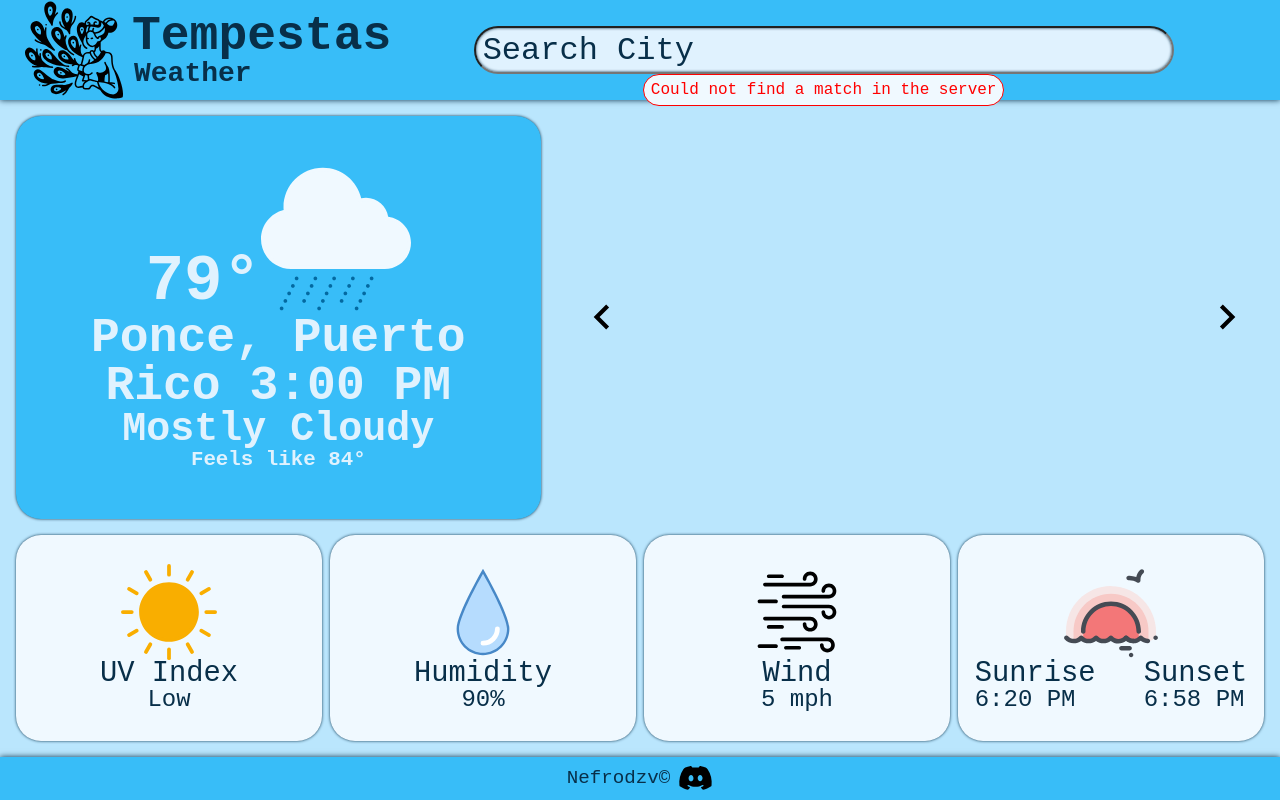
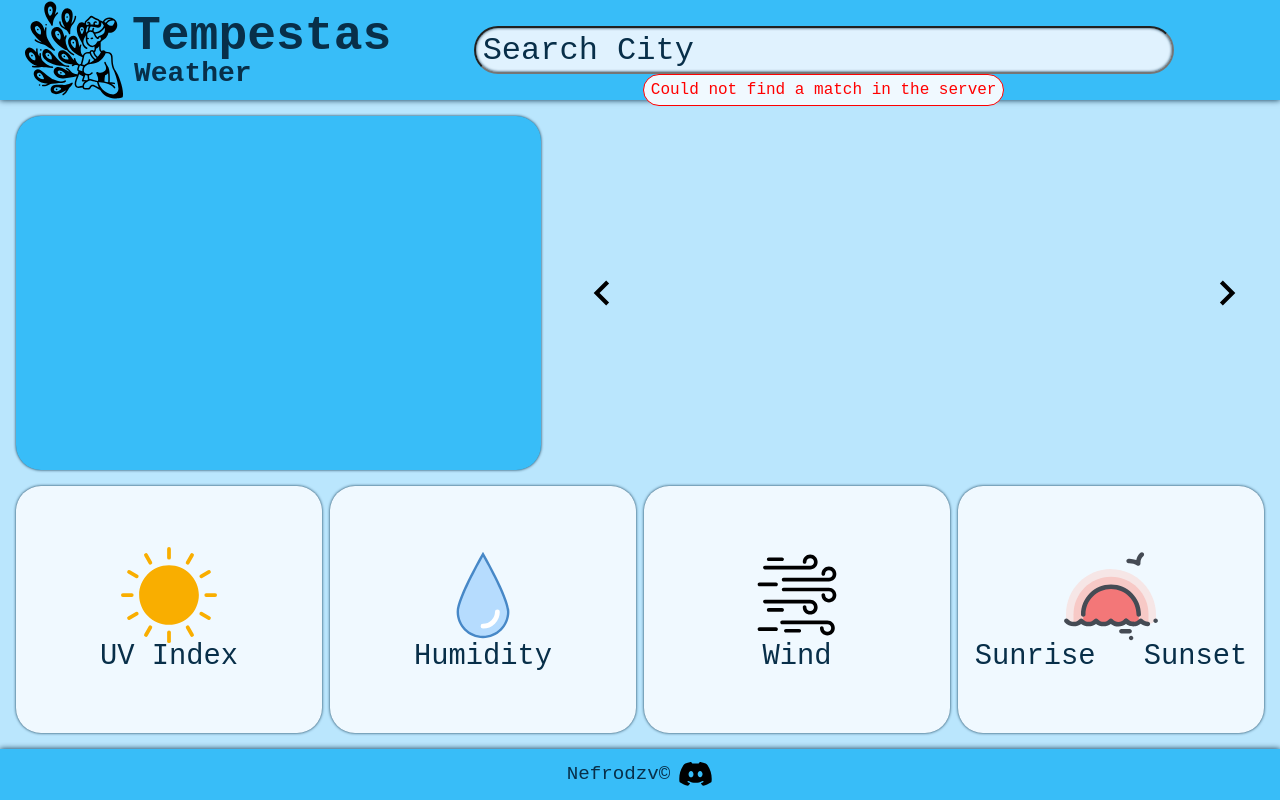
Before and after one commit to NefrodzV/tempestas-weather, a website built with webpack: page dist/index.html in a window 1280 px wide. Built offline with nearby package versions, Linux system fonts and the light colour scheme; no server answers.

Commit message:
Deleted the dummy data in html

```diff
--- a/dist/index.html
+++ b/dist/index.html
@@ -9,11 +9,23 @@
     <script src="main.js" defer></script>
     <header>
       <div class="logo">
-        <img>
-        <p class="name">Tempestas <span class="size-" style="display: block; font-size: 28px;">Weather</span></p>
+        <img />
+        <p class="name">
+          Tempestas
+          <span class="size-" style="display: block; font-size: 28px"
+            >Weather</span
+          >
+        </p>
       </div>
       <div class="search-wrapper">
-        <input type="search" id="search" placeholder="Search City" required novalidate title="">
+        <input
+          type="search"
+          id="search"
+          placeholder="Search City"
+          required
+          novalidate
+          title=""
+        />
         <span class="error"></span>
       </div>
       <!-- Will Probably be a menu later on -->
@@ -21,109 +33,62 @@
     </header>
     <main>
       <section class="location-weather">
-        <div class="card" >
+        <div class="card">
           <div class="body">
             <div class="card-header">
-              <p class="temperature">79&#x00B0 </p>
-              <img id="condition-image"src="../src/assets/weather-condition/heavy-rain.svg">
+              <p class="temperature"></p>
+              <img id="condition-image" />
             </div>
 
-            <p id="location">Ponce, Puerto Rico 3:00 PM</p>
-            <p class="condition">Mostly Cloudy</p>
-            <p class ="temperature-feels">Feels like 84&#x00B0 </p>
+            <p id="location"></p>
+            <p class="condition"></p>
+            <p class="temperature-feels"></p>
           </div>
         </div>
         <div class="carousel">
           <button id="left">
-            <img >
+            <img />
           </button>
-          <div class="window">
-            <!-- <div class="forecast-card">
-              <p id="forecast-title">5 PM</p>
-              <img id="forecast-image" src="../src/assets/icons/cloudy.png">
-              <p id="forecast-temperature">79&#x00B0 </p>
-              <div>
-                <img id="rain-percent-icon" src="../src/assets/icons/icon-rain-percent.svg">
-                <p id="rain-percent">80%</p>
-              </div>
-            </div>
-            <div class="forecast-card">
-              <p id="forecast-title">5 PM</p>
-              <img id="forecast-image" src="../src/assets/icons/icon-sunny.svg">
-              <p id="forecast-temperature">79&#x00B0</p>
-              <div>
-                <img id="rain-percent-icon" src="../src/assets/icons/icon-rain-percent.svg">
-                <p id="rain-percent">80%</p>
-              </div>
-            </div>
-            <div class="forecast-card">
-              <p id="forecast-title">5 PM</p>
-              <img id="forecast-image" src="../src/assets/icons/icon-sunny.svg">
-              <p id="forecast-temperature">79&#x00B0</p>
-              <div>
-                <img id="rain-percent-icon" src="../src/assets/icons/icon-rain-percent.svg">
-                <p id="rain-percent">80%</p>
-              </div>
-            </div>
-            <div class="forecast-card">
-              <p id="forecast-title">5 PM</p>
-              <img id="forecast-image" src="../src/assets/icons/icon-sunny.svg">
-              <p id="forecast-temperature">79&#x00B0</p>
-              <div>
-                <img id="rain-percent-icon" src="../src/assets/icons/icon-rain-percent.svg">
-                <p id="rain-percent">80%</p>
-              </div>
-            </div>
-            <div class="forecast-card">
-              <p id="forecast-title">5 PM</p>
-              <img id="forecast-image" src="../src/assets/icons/cloudy.png">
-              <p id="forecast-temperature">79&#x00B0</p>
-              <div>
-                <img id="rain-percent-icon" src="../src/assets/icons/icon-rain-percent.svg">
-                <p id="rain-percent">80%</p>
-              </div>
-            </div> -->
-          </div>
-          <button id="right"><img></button>
+          <div class="window"></div>
+          <button id="right"><img /></button>
         </div>
-
       </section>
       <section class="description-weather">
         <div class="card">
-          <img id="uv-img">
-          <p class="title"> UV Index</p>
-          <p id="uv-index" class="variable">Low</p>
+          <img id="uv-img" />
+          <p class="title">UV Index</p>
+          <p id="uv-index" class="variable"></p>
         </div>
         <div class="card">
-          <img id="humidity-img">
+          <img id="humidity-img" />
           <p class="title">Humidity</p>
-          <p id="humidity" class="variable">90%</p>
+          <p id="humidity" class="variable"></p>
         </div>
         <div class="card">
-          <img id="winds-img">
+          <img id="winds-img" />
           <p class="title">Wind</p>
-          <p id="winds" class="variable">5 mph</p>
+          <p id="winds" class="variable"></p>
         </div>
         <div class="card">
-          <img id="sunset-img">
+          <img id="sunset-img" />
           <div class="sun-wrapper">
             <div>
               <p class="title">Sunrise</p>
-              <p id="sunrise"class="variable">6:20 PM</p>
+              <p id="sunrise" class="variable"></p>
             </div>
             <div>
               <p class="title">Sunset</p>
-              <p id="sunset"class="variable">6:58 PM</p>
+              <p id="sunset" class="variable"></p>
             </div>
-
           </div>
-
         </div>
       </section>
     </main>
     <footer>
-     Nefrodzv&copy
-     <a id="discord-link" href="https://github.com/NefrodzV/tempestas-weather"><img  ></a>
+      Nefrodzv&copy
+      <a id="discord-link" href="https://github.com/NefrodzV/tempestas-weather"
+        ><img
+      /></a>
     </footer>
   </body>
 </html>
```
